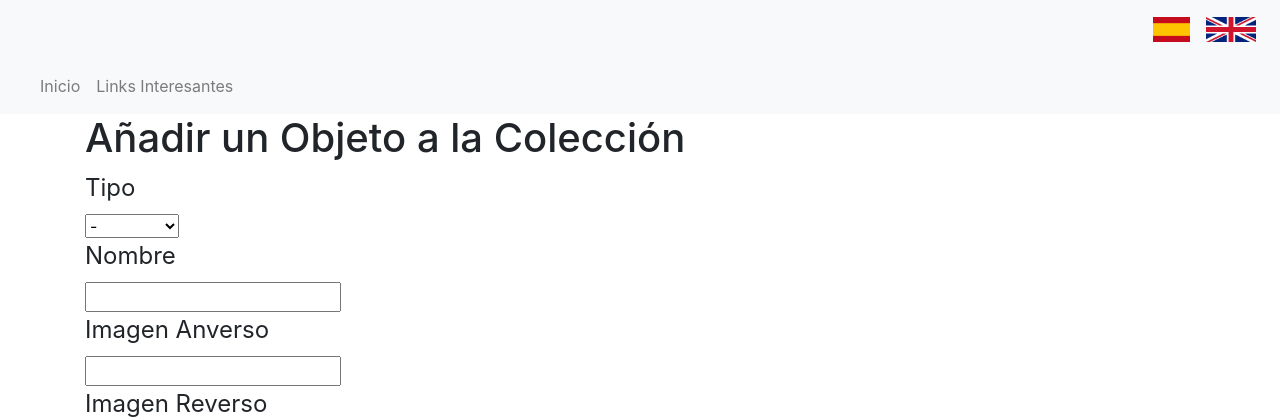
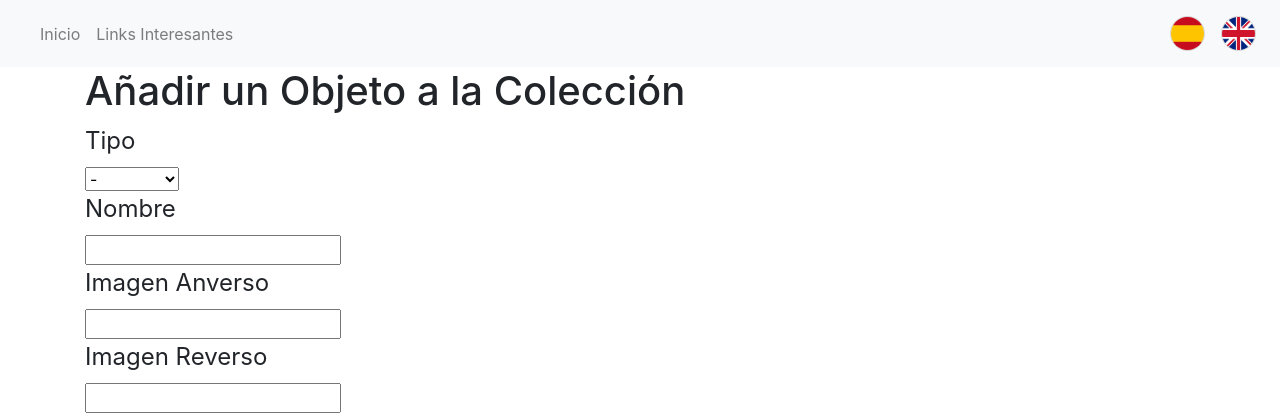
Before and after one commit to Jesus-Loranca/Coleccion-Numismatica, a Flask app: template templates/form.html in a window 1280 px wide. Shown: the top 417 px of the page. Run offline with Flask 2, Linux system fonts and the light colour scheme; the template is opened without the code that fills it, so the values that code supplies are empty; some libraries are stand-ins or nearby versions.

Commit message:
UPDATE: Language banners to be round

```diff
--- a/static/css/main.css
+++ b/static/css/main.css
@@ -1,6 +1,8 @@
 /* Languages Nav */
 
 .flag {
-    max-height: 25px;
-    max-width: 50px;
+    height: 35px;
+    width: 35px;
+    border: solid lightgrey 1px;
+    border-radius: 50%;
 }
--- a/templates/layout.html
+++ b/templates/layout.html
@@ -22,20 +22,6 @@
     </head>
     <body>
         <nav class="navbar navbar-expand-lg navbar-light bg-light">
-            <div class="navbar-collapse flex-grow-1 text-right">
-                <ul class="navbar-nav ml-auto flex-nowrap">
-                    <li>
-                        <a class="nav-link" href="{{ site.pageURL('es') }}"><img class="flag" src="{{ url_for('static', filename='img/es.png') }}" alt="es"></a>
-                    </li>
-
-                    <li>
-                        <a class="nav-link" href="{{ site.pageURL('en') }}"><img class="flag" src="{{ url_for('static', filename='img/gb.png') }}" alt="gb"></a>
-                    </li>
-                </ul>
-            </div>
-        </nav>
-
-        <nav class="navbar navbar-expand-lg navbar-light bg-light">
             <a class="navbar-brand" href="{{ site.domain() ~ site.language }}">{{ site.name() }}</a>
             <button class="navbar-toggler" type="button" data-toggle="collapse" data-target="#navbarSupportedContent" aria-controls="navbarSupportedContent" aria-expanded="false" aria-label="Toggle navigation">
                 <span class="navbar-toggler-icon"></span>
@@ -54,6 +40,18 @@
                     </li>
                 </ul>
             </div>
+
+            <div class="navbar-collapse flex-grow-1 text-right flags">
+                <ul class="navbar-nav ml-auto flex-nowrap">
+                    <li>
+                        <a class="nav-link" href="{{ site.pageURL('es') }}"><img class="flag" src="{{ url_for('static', filename='img/es.png') }}" alt="es"></a>
+                    </li>
+
+                    <li>
+                        <a class="nav-link" href="{{ site.pageURL('en') }}"><img class="flag" src="{{ url_for('static', filename='img/gb.png') }}" alt="gb"></a>
+                    </li>
+                </ul>
+            </div>
         </nav>
 
         <section class="content container">
```
